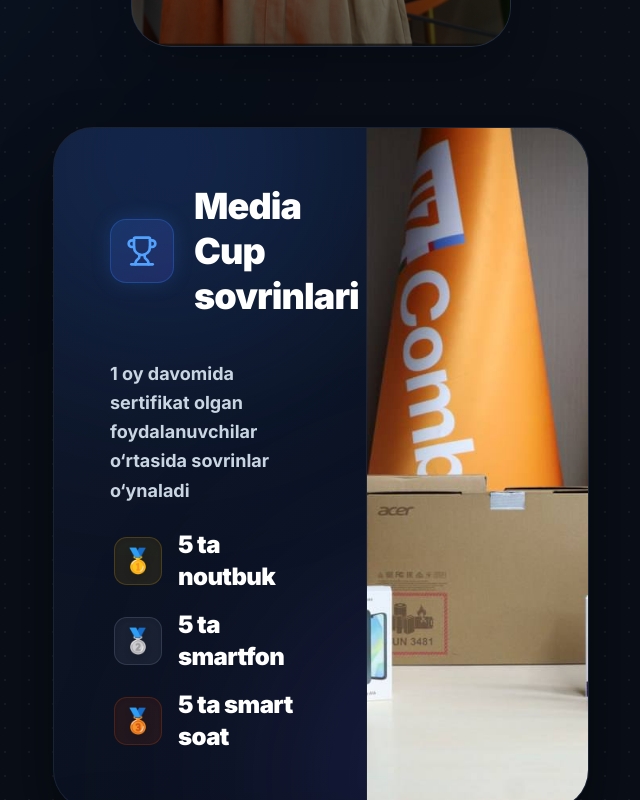
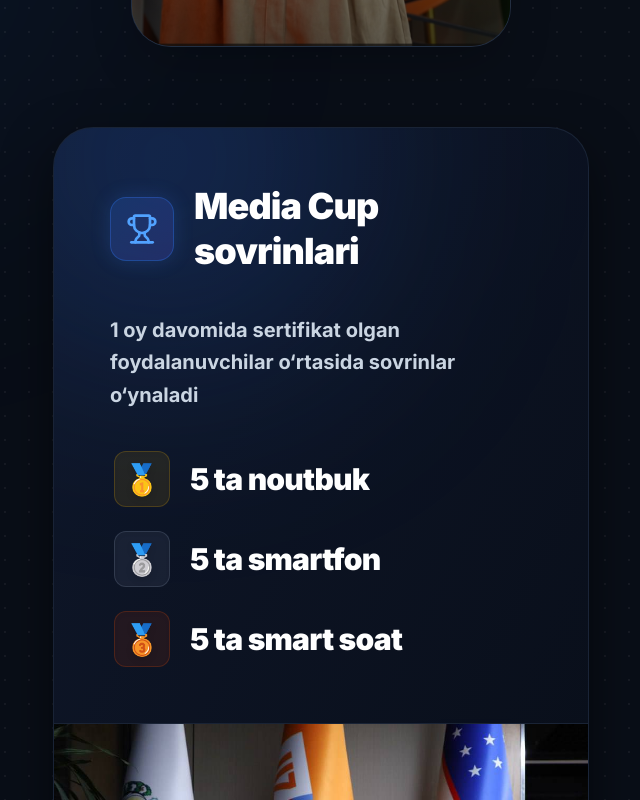
Before and after one commit to khondamirai-spec/ustozaimediacup, a Next.js app: page / in a window 1280 px wide. Shown: the part 1060-1860 px from the top of the page, without its empty margins (319-959 px from the left). Built offline with nearby package versions, Linux system fonts and the light colour scheme; grey boxes are pictures that could not be loaded.

Commit message:
fix: updated reviews layout to auto width per image and stacked weekly prizes desktop layout

```diff
--- a/src/components/Reviews.tsx
+++ b/src/components/Reviews.tsx
@@ -83,14 +83,14 @@ export function Reviews() {
           <MessageSquare className="w-6 h-6 sm:w-8 sm:h-8 text-blue-400" />
         </div>
         <h2 className="text-xl sm:text-3xl lg:text-4xl font-black text-white font-heading tracking-tight">
-          O'quvchilar natijalari
+          Ustoz AI Pro haqida
         </h2>
       </div>
 
       <div className="relative w-full">
         <div
           ref={scrollRef}
-          className="flex overflow-x-auto gap-4 sm:gap-6 px-4 pb-10 scrollbar-hide select-none cursor-grab"
+          className="flex items-center overflow-x-auto gap-4 sm:gap-6 px-4 pb-10 scrollbar-hide select-none cursor-grab"
           style={{
             scrollbarWidth: 'none',
             msOverflowStyle: 'none',
@@ -100,13 +100,13 @@ export function Reviews() {
           {INFINITE_IMAGES.map((src, index) => (
             <div
               key={index}
-              className="flex-none w-[280px] sm:w-[320px] lg:w-[360px] bg-[#111827] border border-slate-700/60 rounded-3xl p-3 shadow-[0_0_30px_rgba(0,0,0,0.5)] hover:border-blue-500/30 hover:shadow-[0_0_20px_rgba(59,130,246,0.1)] transition-all duration-300"
+              className="flex-none bg-[#111827] border border-slate-700/60 rounded-2xl sm:rounded-3xl p-2 sm:p-3 shadow-[0_0_30px_rgba(0,0,0,0.5)] hover:border-blue-500/30 hover:shadow-[0_0_20px_rgba(59,130,246,0.1)] transition-all duration-300"
             >
-              <div className="relative overflow-hidden rounded-2xl">
+              <div className="relative overflow-hidden rounded-xl sm:rounded-2xl flex items-center justify-center">
                 <img
                   src={src}
                   alt={`Review ${index + 1}`}
-                  className="w-full h-auto object-cover block pointer-events-none"
+                  className="w-auto h-auto max-w-[85vw] sm:max-w-[400px] max-h-[60vh] lg:max-h-[500px] object-contain block pointer-events-none"
                   loading="lazy"
                   draggable={false}
                 />
--- a/src/components/WeeklyPrizes.tsx
+++ b/src/components/WeeklyPrizes.tsx
@@ -10,9 +10,9 @@ export function WeeklyPrizes() {
             <div className="absolute -top-40 -left-20 w-96 h-96 bg-blue-500/20 rounded-full blur-[120px] pointer-events-none group-hover:bg-blue-500/30 transition-colors duration-700"></div>
             <div className="absolute -bottom-40 -right-20 w-96 h-96 bg-indigo-500/20 rounded-full blur-[120px] pointer-events-none group-hover:bg-indigo-500/30 transition-colors duration-700"></div>
 
-            <div className="grid grid-cols-1 lg:grid-cols-12 gap-0 relative z-10">
+            <div className="flex flex-col relative z-10">
                 {/* Content Side */}
-                <div className="lg:col-span-7 p-8 sm:p-10 lg:p-14 flex flex-col justify-center relative">
+                <div className="p-8 sm:p-10 lg:p-14 flex flex-col justify-center relative">
                     {/* Header */}
                     <div className="flex items-center gap-4 sm:gap-5 mb-8 sm:mb-10">
                         <div className="w-12 h-12 sm:w-16 sm:h-16 rounded-xl sm:rounded-2xl bg-gradient-to-br from-blue-500/20 to-indigo-500/20 flex items-center justify-center border border-blue-500/30 shadow-[0_0_20px_rgba(59,130,246,0.2)] shrink-0">
@@ -24,37 +24,37 @@ export function WeeklyPrizes() {
                     </div>
 
                     {/* Description Text */}
-                    <p className="text-base sm:text-lg text-slate-300 mb-6 font-bold leading-relaxed">
+                    <p className="text-base sm:text-lg lg:text-xl text-slate-300 mb-8 sm:mb-10 font-bold leading-relaxed max-w-lg">
                         1 oy davomida sertifikat olgan foydalanuvchilar o‘rtasida sovrinlar o‘ynaladi
                     </p>
 
                     {/* Prizes List */}
-                    <div className="flex flex-col gap-4 pl-1">
-                        <div className="flex items-center gap-4 group/item">
-                            <div className="w-12 h-12 rounded-[0.8rem] bg-yellow-500/10 flex items-center justify-center border border-yellow-500/20 shrink-0 shadow-inner group-hover/item:scale-110 transition-transform duration-300">
-                                <span className="text-2xl drop-shadow-md">🥇</span>
+                    <div className="flex flex-col gap-6 pl-1">
+                        <div className="flex items-center gap-5 group/item">
+                            <div className="w-12 h-12 sm:w-14 sm:h-14 rounded-xl bg-yellow-500/10 flex items-center justify-center border border-yellow-500/20 shrink-0 shadow-inner group-hover/item:scale-110 transition-transform duration-300">
+                                <span className="text-2xl sm:text-3xl drop-shadow-md">🥇</span>
                             </div>
-                            <span className="text-xl sm:text-2xl font-black text-white tracking-tight">5 ta noutbuk</span>
+                            <span className="text-xl sm:text-3xl font-black text-white tracking-tight">5 ta noutbuk</span>
                         </div>
 
-                        <div className="flex items-center gap-4 group/item">
-                            <div className="w-12 h-12 rounded-[0.8rem] bg-slate-400/10 flex items-center justify-center border border-slate-400/20 shrink-0 shadow-inner group-hover/item:scale-110 transition-transform duration-300">
-                                <span className="text-2xl drop-shadow-md">🥈</span>
+                        <div className="flex items-center gap-5 group/item">
+                            <div className="w-12 h-12 sm:w-14 sm:h-14 rounded-xl bg-slate-400/10 flex items-center justify-center border border-slate-400/20 shrink-0 shadow-inner group-hover/item:scale-110 transition-transform duration-300">
+                                <span className="text-2xl sm:text-3xl drop-shadow-md">🥈</span>
                             </div>
-                            <span className="text-xl sm:text-2xl font-black text-white tracking-tight">5 ta smartfon</span>
+                            <span className="text-xl sm:text-3xl font-black text-white tracking-tight">5 ta smartfon</span>
                         </div>
 
-                        <div className="flex items-center gap-4 group/item">
-                            <div className="w-12 h-12 rounded-[0.8rem] bg-orange-600/10 flex items-center justify-center border border-orange-600/20 shrink-0 shadow-inner group-hover/item:scale-110 transition-transform duration-300">
-                                <span className="text-2xl drop-shadow-md">🥉</span>
+                        <div className="flex items-center gap-5 group/item">
+                            <div className="w-12 h-12 sm:w-14 sm:h-14 rounded-xl bg-orange-600/10 flex items-center justify-center border border-orange-600/20 shrink-0 shadow-inner group-hover/item:scale-110 transition-transform duration-300">
+                                <span className="text-2xl sm:text-3xl drop-shadow-md">🥉</span>
                             </div>
-                            <span className="text-xl sm:text-2xl font-black text-white tracking-tight">5 ta smart soat</span>
+                            <span className="text-xl sm:text-3xl font-black text-white tracking-tight">5 ta smart soat</span>
                         </div>
                     </div>
                 </div>
 
                 {/* Image Side */}
-                <div className="lg:col-span-5 relative min-h-[250px] sm:min-h-[350px] lg:min-h-full overflow-hidden bg-[#080d17] border-t lg:border-t-0 lg:border-l border-slate-800/80">
+                <div className="relative h-[300px] sm:h-[400px] lg:h-[450px] w-full overflow-hidden bg-[#080d17] border-t border-slate-800/80">
                     <img
                         src="/bl/3.jpg"
                         alt="Gadgets and Prizes"
```
